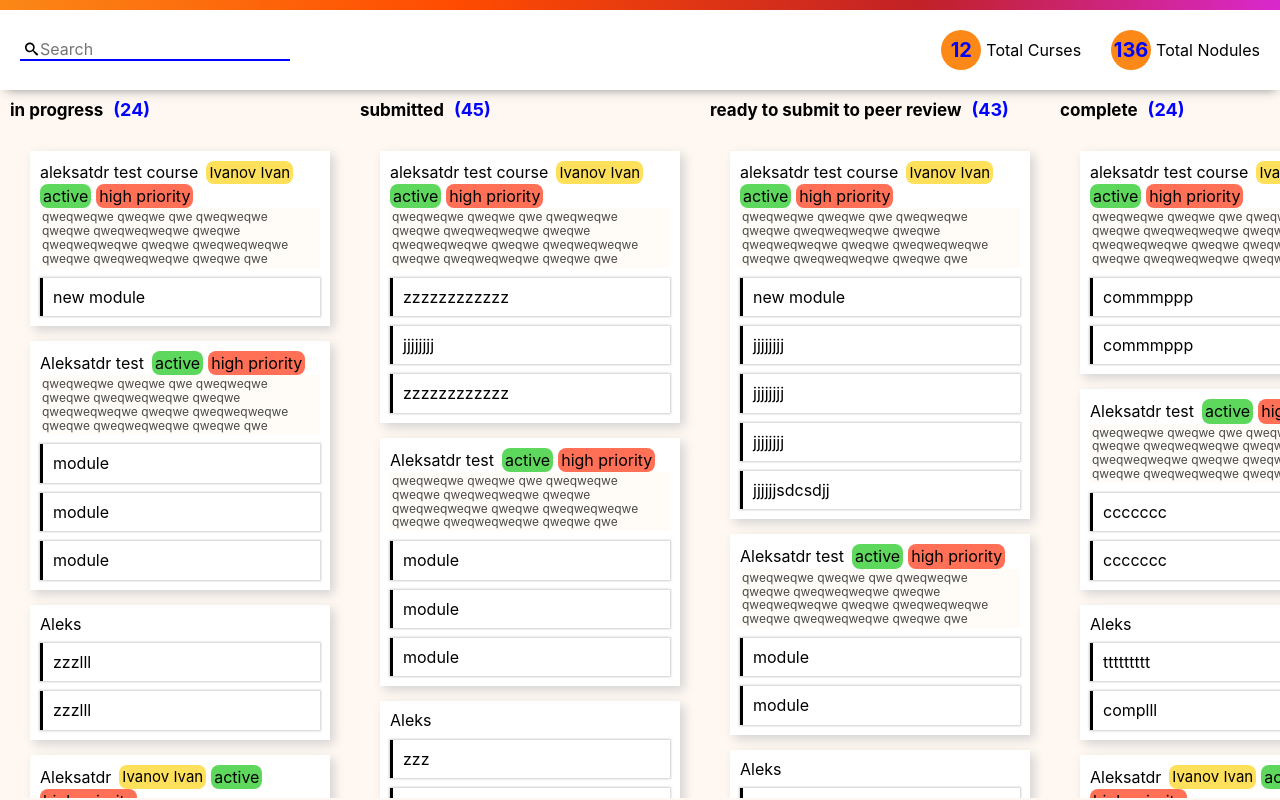
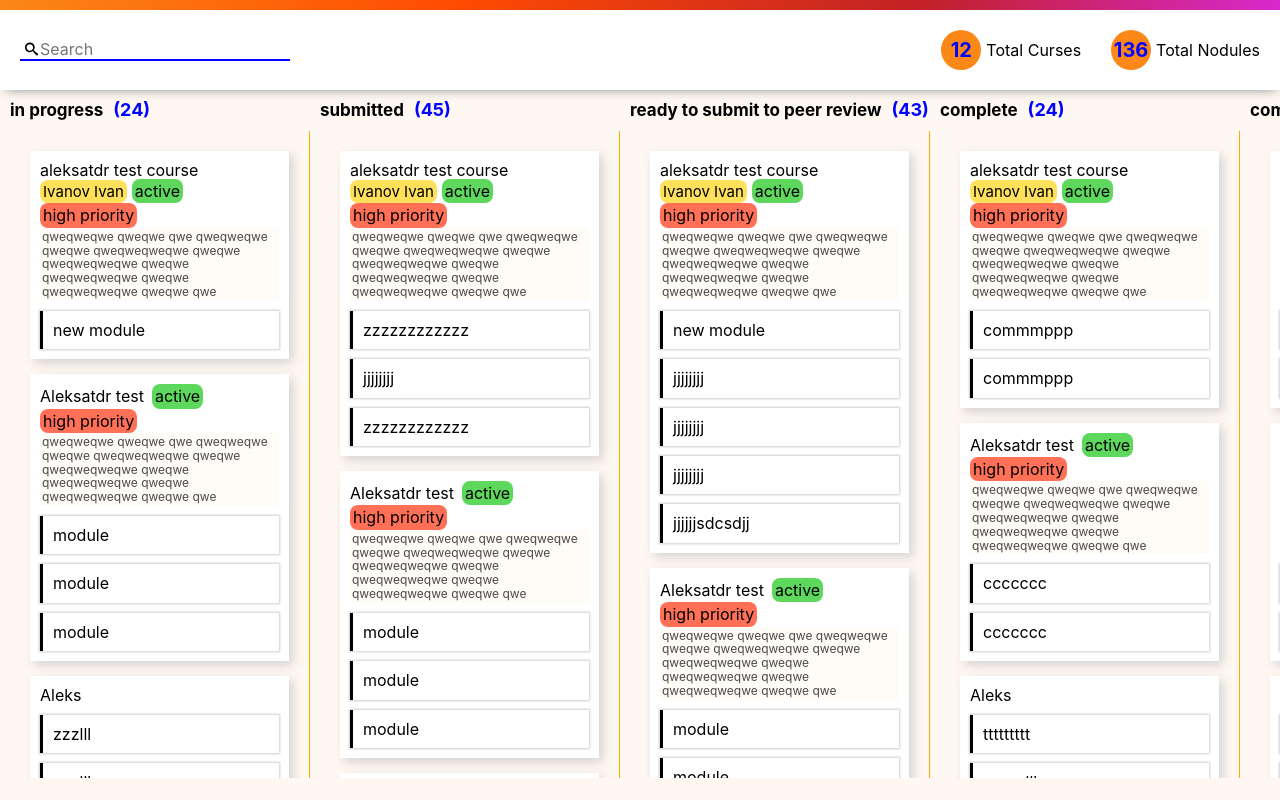
Before and after one commit to aleksandr031091/Curses_T, a React (Create React App) app: page / in a window 1280 px wide. Built offline with nearby package versions, Linux system fonts and the light colour scheme.

Commit message:
fix box-sizing

```diff
--- a/src/components/dashboard/DashboardStyled.js
+++ b/src/components/dashboard/DashboardStyled.js
@@ -37,7 +37,9 @@ const DashboardStyled = styled.div`
   .block_list {
     padding: 20px;
     width: 300px;
-    height: calc(100% - 73px);
+    height: calc(100% - 53px);
+    border-right: 1px solid ${({ load }) => (!load ? "#474747" : "#ffa600")};
+
     overflow-y: auto;
   }
   .block_title {
--- a/src/index.css
+++ b/src/index.css
@@ -7,7 +7,7 @@ body {
   -moz-osx-font-smoothing: grayscale;
 }
 
-html {
+* {
   box-sizing: border-box;
 }
 
```
